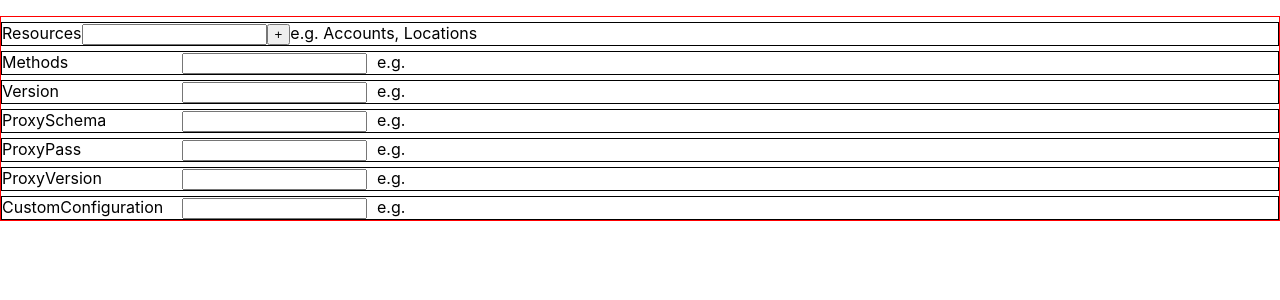
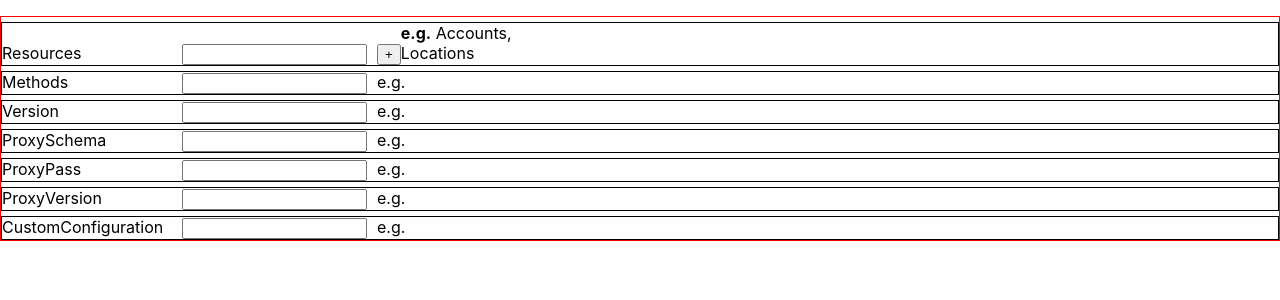
Before and after one commit to OscarZhou/route-gen, a React app: page / in a window 1280 px wide. Shown: the top 300 px of the page. Built offline with nearby package versions, Linux system fonts and the light colour scheme.

Commit message:
Make component Resource's click and change event work

```diff
--- a/src/components/Resource/Resource.css
+++ b/src/components/Resource/Resource.css
@@ -37,3 +37,13 @@
     padding: 2px 4px;
     box-shadow: 1px 2px #888888;
 }
+
+
+input[type="text"]{
+    margin-right:10px;
+}
+
+span {
+    display:inline-block;
+    width:180px;
+}
--- a/src/components/Resource/Resource.js
+++ b/src/components/Resource/Resource.js
@@ -10,13 +10,14 @@ const resource = ( props ) => {
     return (
         <div>
             <span>Resources</span>
-            <input type="text"></input>
+            <input type="text"
+                onChange={props.changed}></input>
             <input className={classes.CircleButton}
                 type="button"
                 value='+'
                 onClick={props.clicked} ></input>
             <span className={classes.Example}>
-                e.g. Accounts, Locations
+                <b>e.g.</b> Accounts, Locations
             </span>
         </div>
     )
--- a/src/components/Template/Template.js
+++ b/src/components/Template/Template.js
@@ -6,11 +6,13 @@ const template = ( props ) =>{
     // let resources = <Resources value={props.value} />
 
 
+
     return (
         <div className={classes.Template}>
             <ul>
                 <li>
-                    <Resource clicked={ props.clicked } />
+                    <Resource clicked={ props.clicked }
+                        changed={ props.changed } />
                     {/* {resources} */}
                 </li>
                 <li>
--- a/src/containers/App.js
+++ b/src/containers/App.js
@@ -6,12 +6,17 @@ import classes from './App.css';
 
 class App extends Component {
   state = {
-    resource: ''
+      resourceInput: ''
   }
 
   appendResourceHandler = (event) =>{
+
+    alert(this.state.resourceInput)
+  }
+
+  resourceChangedHandler = (event) =>{
     this.setState({
-      resource: event.target.value
+      resourceInput: event.target.value
     })
   }
 
@@ -21,6 +26,7 @@ class App extends Component {
       <div className={classes.App}>
         <Template
           clicked={this.appendResourceHandler}
+          changed={this.resourceChangedHandler}
           value={this.resource} />
 
       </div>
```
